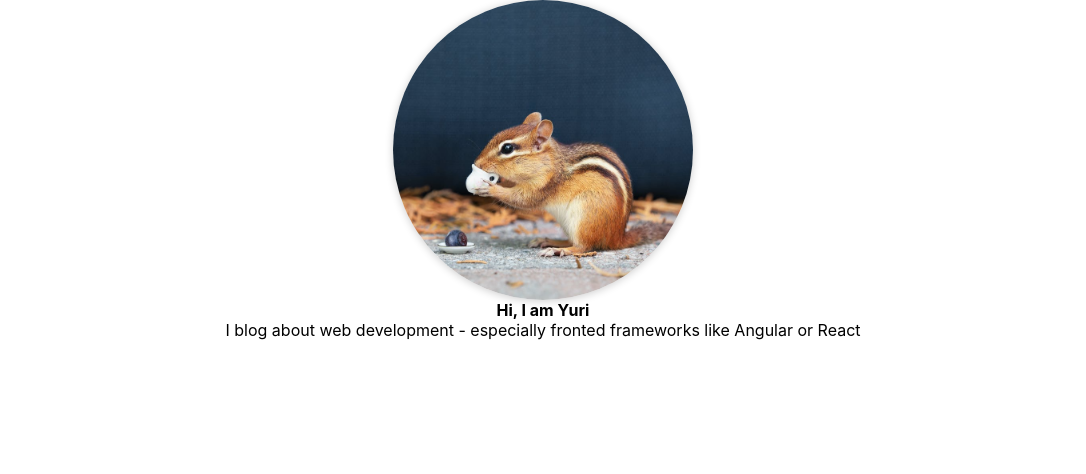
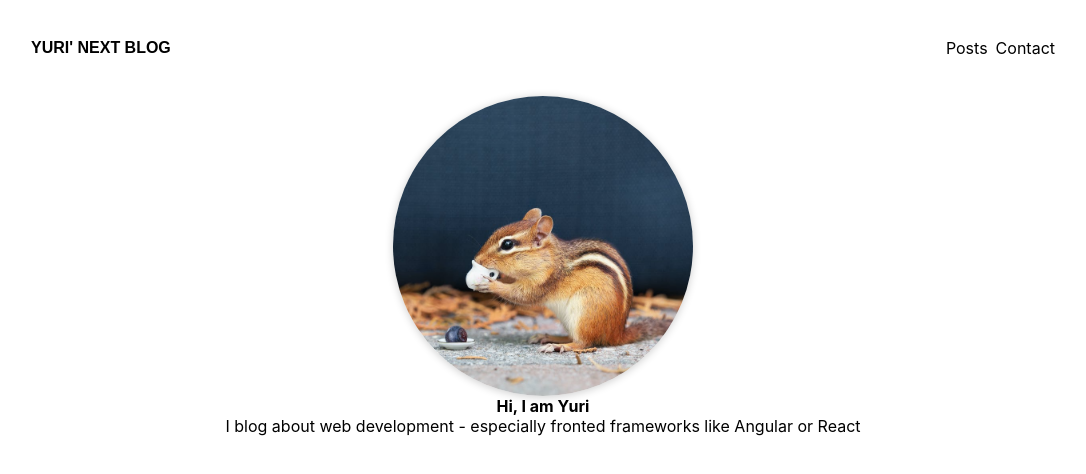
Before and after one commit to leyuri/my-blog, a Next.js app: page / in a window 1280 px wide. Shown: the top 474 px of the page, without its empty margins (97-1183 px from the left). Built offline with nearby package versions, Linux system fonts and the light colour scheme.

Commit message:
Add : Styling, Logo

```diff
--- a/components/layout/layout.tsx
+++ b/components/layout/layout.tsx
@@ -1,8 +1,10 @@
 import { Fragment } from "react";
+import MainNavigation from "./main-navigation";
 
 function Layout(props: any) {
   return (
     <Fragment>
+      <MainNavigation />
       <main>{props.children}</main>
     </Fragment>
   );
--- /dev/null
+++ b/components/layout/logo.module.css
@@ -0,0 +1,13 @@
+.logo {
+  text-transform: uppercase;
+  font-size: var(--size-5);
+  font-weight: bold;
+  font-family: "Oswald", sans-serif;
+  color: var(--color-grey-50);
+}
+
+@media (min-width: 768px) {
+  .logo {
+    font-size: var(--size-8);
+  }
+}
--- a/components/layout/logo.tsx
+++ b/components/layout/logo.tsx
@@ -1,7 +1,8 @@
 import { Fragment } from "react";
+import classes from "./logo.module.css";
 
 function Logo(props: any) {
-  return <Fragment>Logo</Fragment>;
+  return <div className={classes.logo}>Yuri' Next Blog</div>;
 }
 
 export default Logo;
--- /dev/null
+++ b/components/layout/main-navigation.module.css
@@ -0,0 +1,42 @@
+.header {
+  width: 100%;
+  height: 6rem;
+  background-color: var(--color-grey-900);
+  display: flex;
+  justify-content: space-between;
+  align-items: center;
+  padding: 0 10%;
+}
+
+.header ul {
+  list-style: none;
+  display: flex;
+  align-items: baseline;
+  margin: 0;
+  padding: 0;
+}
+
+.header li {
+  margin: 0 var(--size-4);
+}
+
+.header a {
+  color: var(--color-grey-100);
+  font-size: var(--size-4);
+}
+
+.header a:hover,
+.header a:active,
+.header a.active {
+  color: var(--color-grey-200);
+}
+
+@media (min-width: 768px) {
+  .header ul {
+    gap: 0.5rem;
+  }
+
+  .header a {
+    font-size: var(--size-5);
+  }
+}
--- a/components/layout/main-navigation.tsx
+++ b/components/layout/main-navigation.tsx
@@ -1,13 +1,12 @@
 import Link from "next/link";
 import Logo from "./logo";
+import classes from "./main-navigation.module.css";
 
 function MainNavigation(props: any) {
   return (
-    <header>
+    <header className={classes.header}>
       <Link href="/">
-        <a>
-          <Logo />
-        </a>
+        <Logo />
       </Link>
       <nav>
         <ul>
```
